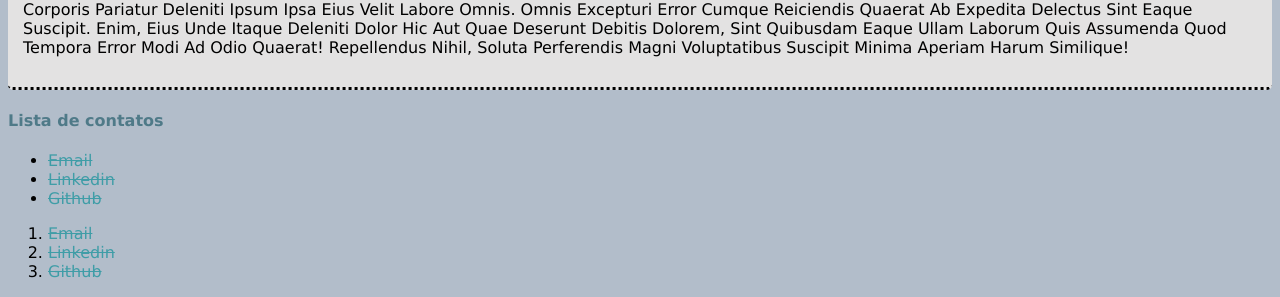
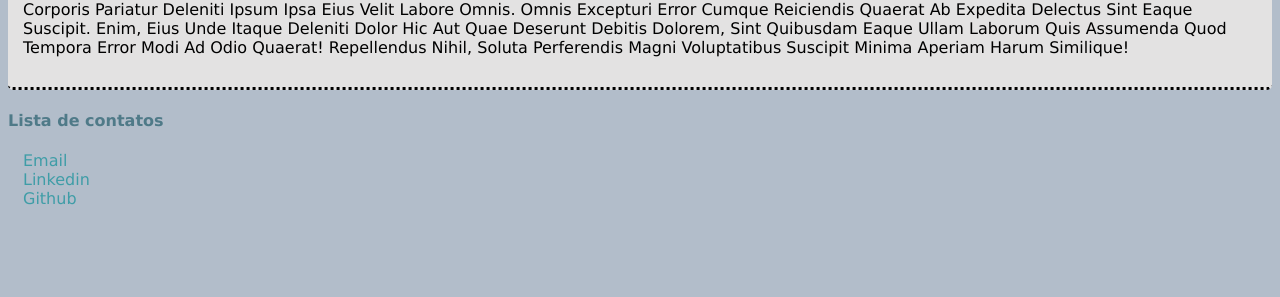
Before and after one commit to MatheusDer/AulaHtmlCssDIO, a plain HTML site: page AulasCss/index.html in a window 1280 px wide. Shown: the part 868-1165 px from the top of the page. After the commit the page ends 1092 px from the top, so only its background shows below. Drawn offline with Linux system fonts and the light colour scheme.

Commit message:
(css): estilizando listas

```diff
--- a/AulasCss/index.html
+++ b/AulasCss/index.html
@@ -50,7 +50,7 @@
     </main>
     <footer>
       <h4 id="footer-title">Lista de contatos</h4>
-      <ul>
+      <ul class="contacts-list">
         <li>
           <a href="mailto:random@email.com">Email</a>
         </li>
@@ -63,7 +63,7 @@
           <a target="_blank" href="https://github.com/MatheusDer">Github</a>
         </li>
       </ul>
-      <ol>
+      <!-- <ol>
         <li>
           <a href="mailto:random@email.com">Email</a>
         </li>
@@ -75,7 +75,7 @@
         <li>
           <a target="_blank" href="https://github.com/MatheusDer">Github</a>
         </li>
-      </ol>
+      </ol> -->
     </footer>
   </body>
 </html>
--- a/AulasCss/styles.css
+++ b/AulasCss/styles.css
@@ -49,3 +49,16 @@ a {
 .post img {
   margin-bottom: 15px;
 }
+
+.contacts-list {
+  list-style-type: none;
+  padding-left: 15px;
+}
+
+.contacts-list li a {
+  text-decoration: none;
+}
+
+.contacts-list li a:hover {
+  color: #1f4a4f;
+}
```
